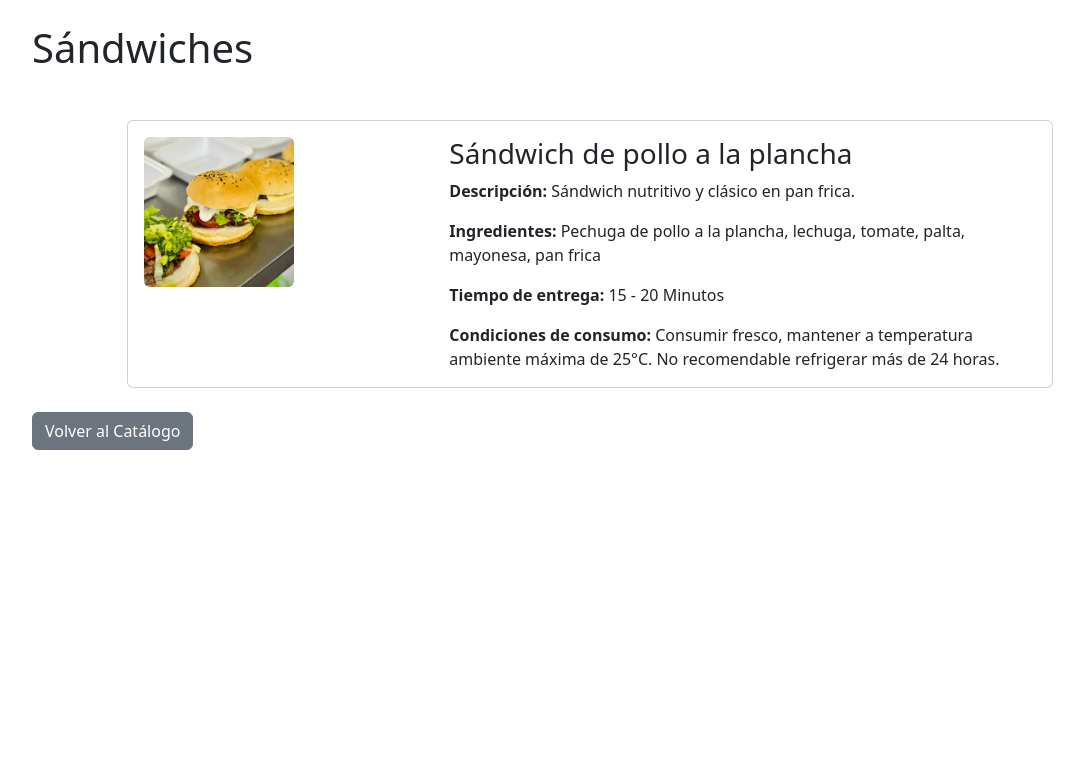
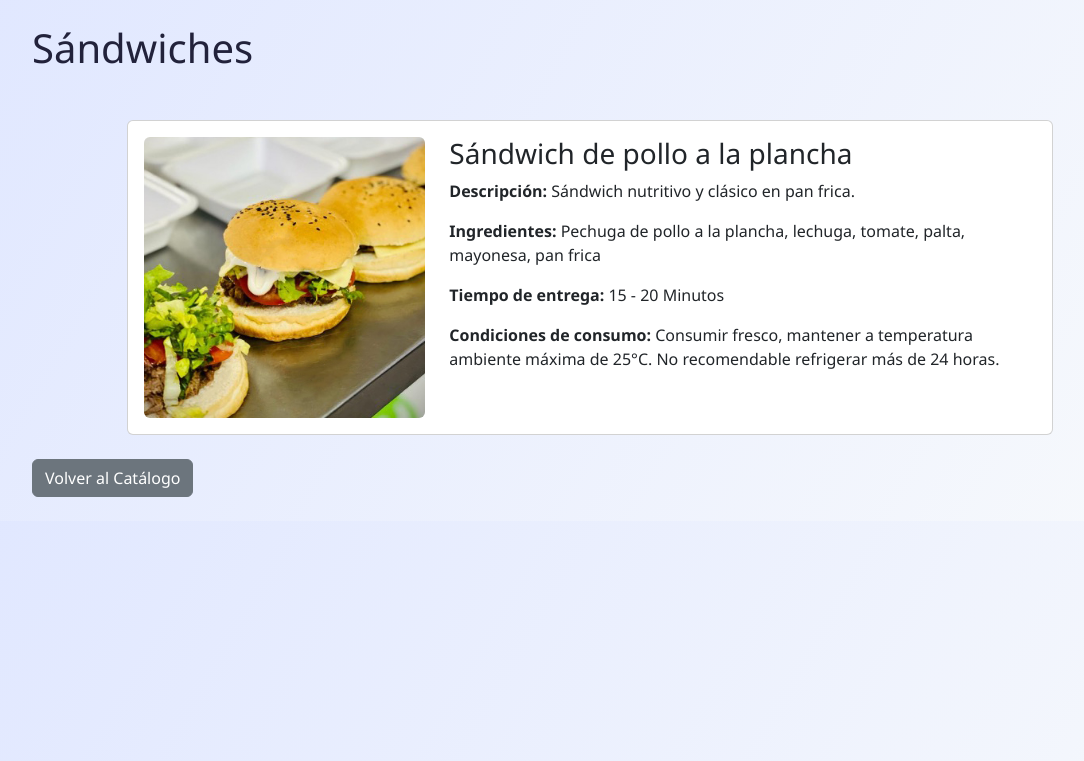
Before and after one commit to stxtiz/gmexpress, a Django app: page /Menu/coffee/1/ in a window 1280 px wide. Shown: the top 761 px of the page, without its empty margins (50-1134 px from the left). Run offline with Django 5.2, Linux system fonts and the light colour scheme.

Commit message:
Eliminar estilos de imagen de catalogo1.css, agregar nuevos estilos en catalogo3.css y actualizar enlaces en las plantillas para mejorar la presentación del menú.

```diff
--- a/static/CSS/catalogo1.css
+++ b/static/CSS/catalogo1.css
@@ -2,9 +2,3 @@ main {
   min-height: 100vh;
   position: relative;
 }
-
-img {
-  width: 150px;
-  aspect-ratio: 1/1;
-  object-fit: cover;
-}
--- /dev/null
+++ b/static/CSS/catalogo3.css
@@ -0,0 +1,13 @@
+img {
+  width: auto;
+  aspect-ratio: 1/1;
+  object-fit: cover;
+}
+
+body {
+  background: linear-gradient(120deg, #e0e7ff 0%, #f8fafc 100%);
+  font-family: "Segoe UI", Arial, sans-serif;
+  color: #22223b;
+  margin: 0;
+  padding: 0;
+}
--- a/static/CSS/style.css
+++ b/static/CSS/style.css
@@ -97,3 +97,9 @@ a:hover {
 .navbar-dark .nav-link.active {
   background: rgba(255, 255, 255, 0.12);
 }
+
+img {
+  width: 150px;
+  aspect-ratio: 1/1;
+  object-fit: cover;
+}
--- a/templates/templateCatalogo/catalogo3.html
+++ b/templates/templateCatalogo/catalogo3.html
@@ -11,7 +11,7 @@
       integrity="sha384-sRIl4kxILFvY47J16cr9ZwB07vP4J8+LH7qKQnuqkuIAvNWLzeN8tE5YBujZqJLB"
       crossorigin="anonymous"
     />
-    <link rel="stylesheet" href="{% static 'CSS/catalogo1.css' %}" />
+    <link rel="stylesheet" href="{% static 'CSS/catalogo3.css' %}" />
   </head>
   <body>
     <div class="container py-4">
@@ -36,7 +36,8 @@
                     </p>
                     {% if menu_detalle.ingredientes %}
                     <p class="card-text">
-                      <strong>Ingredientes:</strong> {{menu_detalle.ingredientes}}
+                      <strong>Ingredientes:</strong>
+                      {{menu_detalle.ingredientes}}
                     </p>
                     {% endif %} {% if menu_detalle.componentes %}
                     <p class="card-text">
--- a/templates/templateEmpresa/inicio.html
+++ b/templates/templateEmpresa/inicio.html
@@ -3,14 +3,13 @@
 <html lang="es">
   <head>
     <meta charset="UTF-8" />
-    <title>Información GM Express</title>
+    <title>GM Express</title>
     <link
       href="https://cdn.jsdelivr.net/npm/bootstrap@5.3.8/dist/css/bootstrap.min.css"
       rel="stylesheet"
       integrity="sha384-sRIl4kxILFvY47J16cr9ZwB07vP4J8+LH7qKQnuqkuIAvNWLzeN8tE5YBujZqJLB"
       crossorigin="anonymous"
     />
-    <link rel="stylesheet" href="{% static 'CSS/style.css' %}" />
     <link rel="stylesheet" href="{% static 'CSS/catalogo1.css' %}" />
   </head>
   <header>
```
